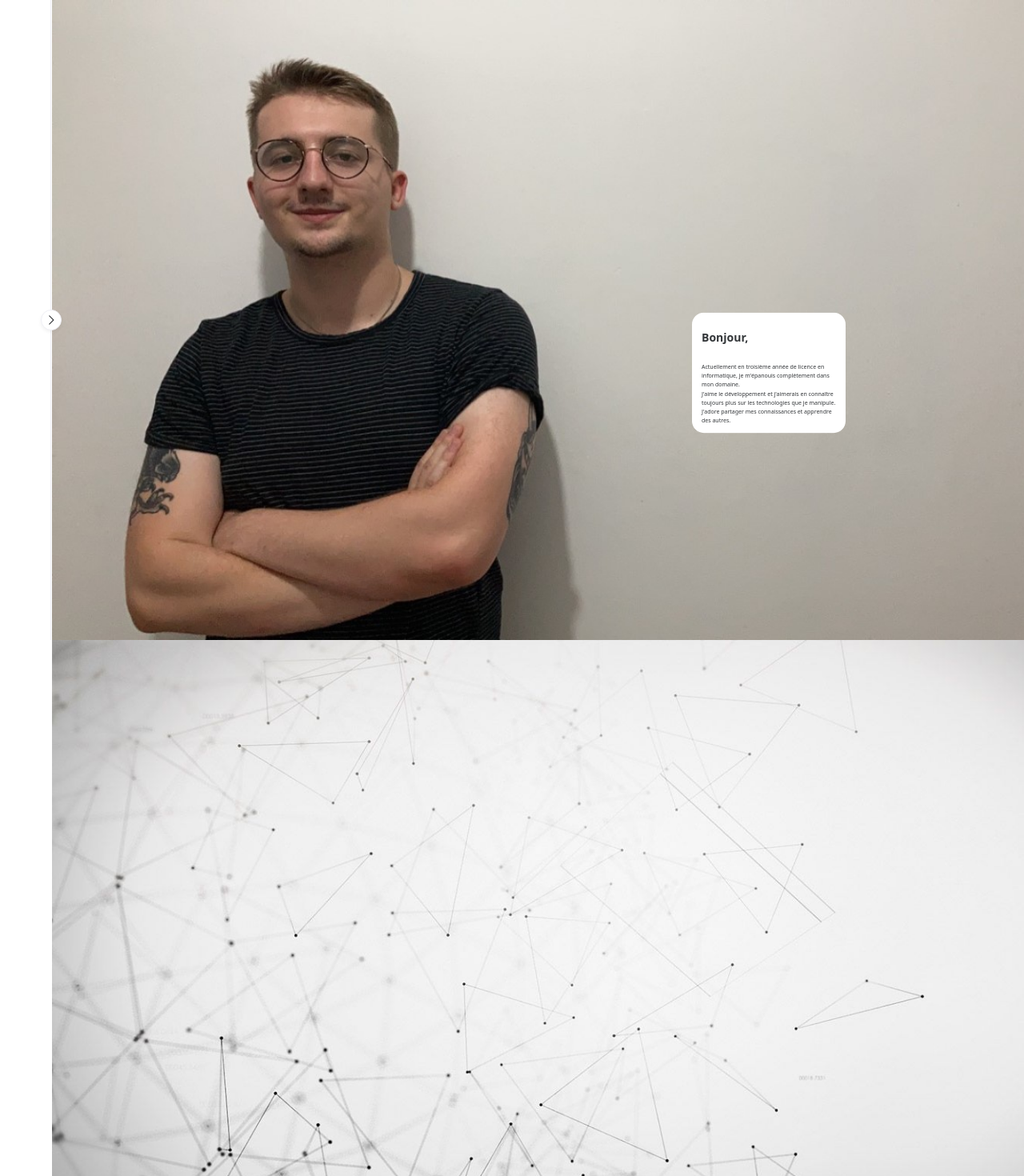
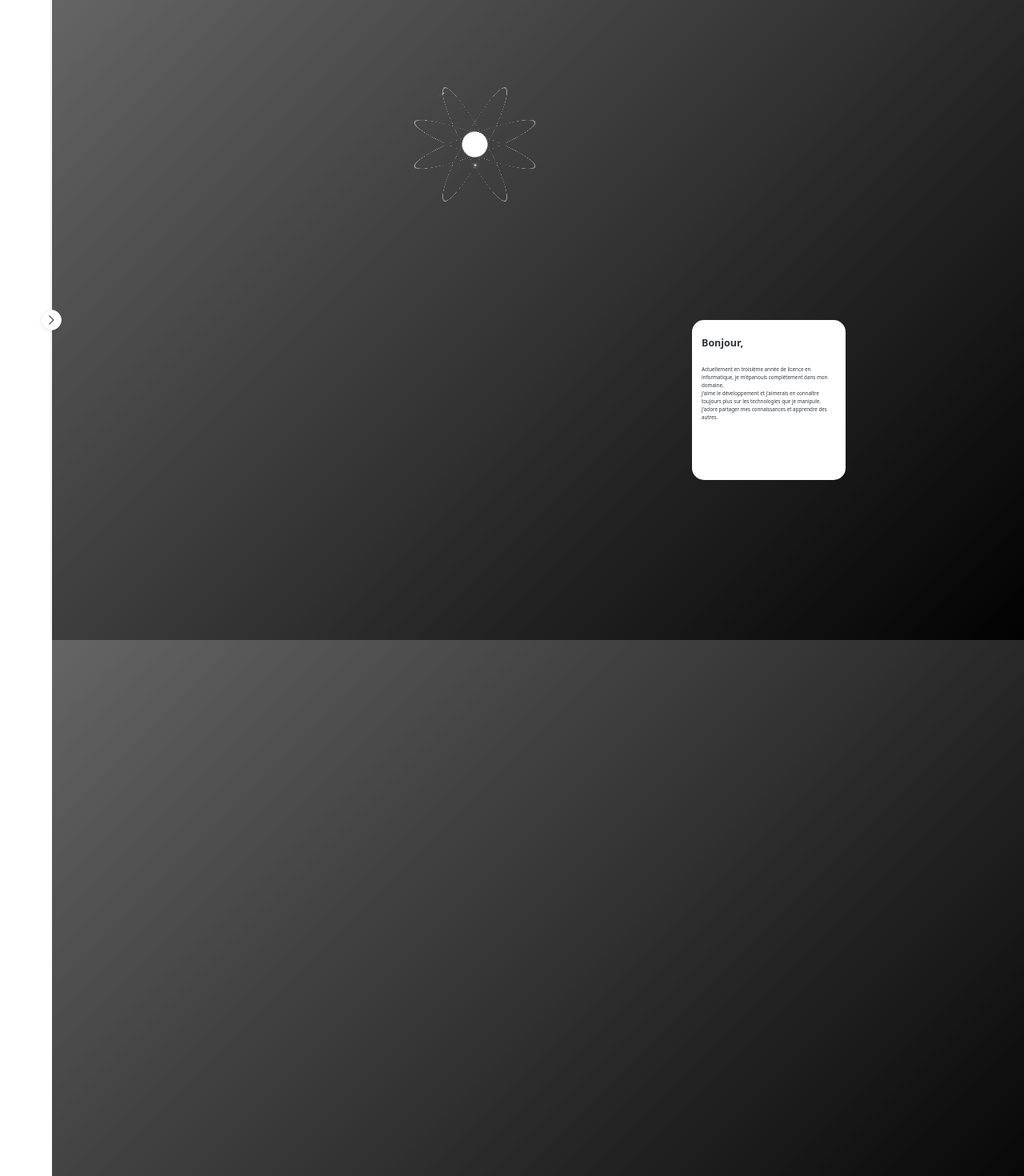
Before and after one commit to blurp748/Portfolio-Mathis-Tanghe, a Vue app: page / in a window 1280 px wide. Shown: the top 1470 px of the page at 80% size. Built offline with nearby package versions, Linux system fonts and the light colour scheme; some icons are missing.

Commit message:
[ + ] Refactor desktop version - Everything work except Projects part

```diff
--- a/src/components/CvComponent.vue
+++ b/src/components/CvComponent.vue
@@ -82,11 +82,6 @@ export default defineComponent({
     padding-top: 10vh;
     height: 75%;
   }
-  .page {
-    background-image: url("../assets/grey2.png");
-    background-repeat: no-repeat;
-    background-size: cover;
-  }
 }
 
 .reveal {
--- a/src/components/MenuComponent.vue
+++ b/src/components/MenuComponent.vue
@@ -24,19 +24,18 @@
       <n-layout class="content">
         <PresentationComponent id="presentation" />
         <PathComponent id="path" />
-        <ProjectsComponent id="projects" />
+        <ProjectsComponent id="project" />
         <CvComponent id="cv" />
       </n-layout>
     </n-layout>
   </div>
   <div class="tiny">
     <n-layout>
-      <PresentationComponent id="presentation" />
+      <PresentationComponent />
       <PathComponent />
       <ProjectsComponent />
       <CvComponent />
     </n-layout>
-    <n-menu class="menuTiny" mode="horizontal" :options="menuOptionsTiny" />
   </div>
 </template>
 
@@ -72,17 +71,6 @@ const menuOptions: MenuOption[] = [
       h(
         'a',
         {
-          href: '#projects',
-        },
-        'Mes projets'
-      ),
-    key: "projects",
-  },
-  {
-    label: () =>
-      h(
-        'a',
-        {
           href: '#path',
         },
         'Mon Parcours'
@@ -94,26 +82,21 @@ const menuOptions: MenuOption[] = [
       h(
         'a',
         {
+          href: '#project',
+        },
+        'Mes projets'
+      ),
+    key: "project",
+  },
+  {
+    label: () =>
+      h(
+        'a',
+        {
           href: '#cv',
         },
         'Mon CV'
       ),
-    key: "cv",
-  },
-];
-
-const menuOptionsTiny: MenuOption[] = [
-  {
-    key: "presentation",
-    href: "#presentation",
-  },
-  {
-    key: "path",
-  },
-  {
-    key: "projects",
-  },
-  {
     key: "cv",
   },
 ];
@@ -130,11 +113,6 @@ export default defineComponent({
   },
   setup() {
 
-    const presRef = ref(null)
-    const projectRef = ref(null)
-    const pathRef = ref(null)
-    const cvRef = ref(null)
-
     function goto(ref : Ref<any>){
       if(ref.value != null){
         var top = ref.value.offsetTop;
@@ -143,17 +121,12 @@ export default defineComponent({
     }
 
     return {
-      presRef,
-      projectRef,
-      pathRef,
-      cvRef,
       menuOptions,
-      menuOptionsTiny,
       collapsed: ref(true),
       renderMenuIcon(option: MenuOption) {
         if (option.key === "cv")
           return h(NIcon, null, { default: () => h(DocumentOutline) });
-        if (option.key === "projects")
+        if (option.key === "project")
           return h(NIcon, null, { default: () => h(Analytics) });
         if (option.key === "path")
           return h(NIcon, null, { default: () => h(SchoolOutline) });
@@ -165,20 +138,39 @@ export default defineComponent({
 </script>
 
 <style scoped>
-.slide {
-  position: fixed;
-  height: 100vh;
-}
 .content {
   margin-left: 65px;
 }
 
 @media screen and (min-width: 721px) {
+  .slide {
+    position: fixed;
+    height: 100vh;
+  }
   .items-menu {
     transform: translateY(40vh);
   }
   .tiny {
     display: none;
+  }
+
+  .content {
+    background: linear-gradient(-45deg, #000000, #222222, #444444, #666666);
+    background-size: 400% 400%;
+    background-attachment: fixed;
+    animation: gradient 30s ease infinite;
+  }
+
+  @keyframes gradient {
+    0% {
+      background-position: 0% 50%;
+    }
+    50% {
+      background-position: 100% 50%;
+    }
+    100% {
+      background-position: 0% 50%;
+    }
   }
 }
 
--- a/src/components/PathComponent.vue
+++ b/src/components/PathComponent.vue
@@ -4,35 +4,50 @@
       <h1 class="title">Mon Parcours</h1>
       <n-timeline class="timeline" horizontal>
         <n-timeline-item
+          class="timeline-item"
           type="success"
-          title="Baccalauréat Scientifique"
-          content="Lycée des Glières - Annemasse"
+          time="2022"
+          color="grey"
+        >
+          <h4 class="title-item">Master Informatique (en cours)</h4>
+          <div class="text-item">Université Savoie Mont Blanc</div>
+        </n-timeline-item>
+        <n-timeline-item
+          class="timeline-item"
+          type="success"
+          time="2022"
+          color="grey"
+        >
+          <h4 class="title-item">Développeur Web pour une PWA</h4>
+          <div class="text-item">Laboratoire du LIRIS - Lyon</div>
+        </n-timeline-item>
+        <n-timeline-item
+          class="timeline-item"
+          type="success"
+          time="2022"
+          color="grey"
+        >
+          <h4 class="title-item">Licence Informatique</h4>
+          <div class="text-item">Université Savoie Mont Blanc - Mention Bien</div>
+        </n-timeline-item>
+        <n-timeline-item
+          class="timeline-item"
+          type="success"
+          time="2022"
+          color="grey"
+        >
+          <h4 class="title-item">Développeur Android</h4>
+          <div class="text-item">Projet tutoré pour l'Office nationale des forêts</div>
+        </n-timeline-item>
+        <n-timeline-item
+          class="timeline-item"
+          type="success"
           time="2017"
-        />
-        <n-timeline-item
-          type="success"
-          title="Développeur Android"
-          content="Projet tutoré pour l'Office nationale des forêts"
-          time="2022"
-        />
-        <n-timeline-item
-          type="success"
-          title="Licence Informatique"
-          content="Université Savoie Mont Blanc - Mention Bien"
-          time="2022"
-        />
-        <n-timeline-item
-          type="success"
-          title="Développeur Web pour une PWA"
-          content="Laboratoire du LIRIS - Lyon"
-          time="2022"
-        />
-        <n-timeline-item
-          type="success"
-          title="Master Informatique (en cours)"
-          content="Université Savoie Mont Blanc"
-          time="2022"
-        />
+          color="grey"
+        >
+          <h4 class="title-item">Baccalauréat Scientifique</h4>
+          <div class="text-item">Lycée des Glières - Annemasse</div>
+        </n-timeline-item>
       </n-timeline>
     </div>
     <div class="tiny reveal fade-left">
@@ -45,7 +60,7 @@
           color="whitesmoke"
         >
           <h4 class="title-item">Master Informatique (en cours)</h4>
-          <div>Université Savoie Mont Blanc</div>
+          <div class="text-item">Université Savoie Mont Blanc</div>
         </n-timeline-item>
         <n-timeline-item
           class="timeline-item"
@@ -54,7 +69,7 @@
           color="whitesmoke"
         >
           <h4 class="title-item">Développeur Web pour une PWA</h4>
-          <div>Laboratoire du LIRIS - Lyon</div>
+          <div class="text-item">Laboratoire du LIRIS - Lyon</div>
         </n-timeline-item>
         <n-timeline-item
           class="timeline-item"
@@ -63,7 +78,7 @@
           color="whitesmoke"
         >
           <h4 class="title-item">Licence Informatique</h4>
-          <div>Université Savoie Mont Blanc - Mention Bien</div>
+          <div class="text-item">Université Savoie Mont Blanc - Mention Bien</div>
         </n-timeline-item>
         <n-timeline-item
           class="timeline-item"
@@ -72,7 +87,7 @@
           color="whitesmoke"
         >
           <h4 class="title-item">Développeur Android</h4>
-          <div>Projet tutoré pour l'Office nationale des forêts</div>
+          <div class="text-item">Projet tutoré pour l'Office nationale des forêts</div>
         </n-timeline-item>
         <n-timeline-item
           class="timeline-item"
@@ -81,7 +96,7 @@
           color="whitesmoke"
         >
           <h4 class="title-item">Baccalauréat Scientifique</h4>
-          <div>Lycée des Glières - Annemasse</div>
+          <div class="text-item">Lycée des Glières - Annemasse</div>
         </n-timeline-item>
       </n-timeline>
     </div>
@@ -137,13 +152,21 @@ export default defineComponent({
     overflow-x: overlay;
   }
 
+  .title-item {
+    color: whitesmoke;
+  }
+
   .page {
     width: calc(100vw - 65px);
-    background-image: url("../assets/background_cv.jpg");
+  }
+
+  .text-item {
+    color: grey;
   }
 
   .title {
     margin-block: 0;
+    color: whitesmoke;
     padding: 50px;
   }
 
@@ -185,6 +208,10 @@ export default defineComponent({
     color: whitesmoke;
   }
 
+  .text-item {
+    color: grey;
+  }
+
   .big {
     display: none;
   }
--- a/src/components/PresentationComponent.vue
+++ b/src/components/PresentationComponent.vue
@@ -1,11 +1,29 @@
 <template>
   <div class="page">
+
     <div class="lines">
       <div class="line"></div>
       <div class="line"></div>
       <div class="line"></div>
     </div>
+
+    <div class="reveal fade-left">
+      <div class="atom atom1">
+        <div class="atom-dot atom-dot1"></div>
+      </div>
+      <div class="atom atom2">
+        <div class="atom-dot atom-dot2"></div>
+      </div>
+      <div class="atom atom3">
+        <div class="atom-dot atom-dot3"></div>
+      </div>
+      <div class="atom atom4">
+        <div class="atom-dot atom-dot4"></div>
+      </div>
+    </div>
+
     <n-card class="card reveal fade-left" :bordered="false">
+    <div class="text">
       <h1>Bonjour,</h1>
       <br />
       Actuellement en troisième année de licence en informatique, je m'épanouis
@@ -13,6 +31,8 @@
       J'aime le développement et j'aimerais en connaître toujours plus sur les
       technologies que je manipule.<br />
       J'adore partager mes connaissances et apprendre des autres.
+    </div>
+
     </n-card>
   </div>
 </template>
@@ -63,18 +83,115 @@ export default defineComponent({
   .lines {
     display: none;
   }
-  .page {
-    background-image: url("../assets/profil.jpg");
-    background-repeat: no-repeat;
-    background-size: cover;
-  }
   .card {
     max-width: 30%;
     display: flex;
     margin: auto;
-    top: 30vh;
+    top: 25vh;
+    height: 50vh;
     left: 20%;
     border-radius: 30px;
+  }
+
+  .text {
+    font-size: calc(4px + 6 * ((100vw - 320px) / 680));
+  }
+  .page {
+    height: 100vh;
+    width: 100vw;
+    overflow: hidden;
+  }
+
+  .atom {
+    border-radius: 50%;
+    border: 1px solid #fff;
+    transform-style: preserve-3d;
+    transform: rotateX(80deg) rotateY(20deg);
+    position: absolute;
+    left: 20vw;
+    top: 25vh;
+  }
+  .atom1::after {
+    content: "";
+    position: absolute;
+    height: 5vw;
+    width: 5vw;
+    background: #fff;
+    border-radius: 50%;
+    transform: rotateX(-80deg) rotateY(0);
+    box-shadow: 0 0 25px #fff;
+    animation: nucleus_ 2s infinite linear;
+    margin-top: -15vw;
+    margin-left: 10vw;
+  }
+
+  .atom2 {
+    transform: rotateX(-80deg) rotateY(20deg);
+  }
+
+  .atom3 {
+    transform: rotateX(-70deg) rotateY(60deg);
+  }
+
+  .atom4 {
+    transform: rotateX(70deg) rotateY(60deg);
+  }
+
+  .atom-dot {
+    width: 25vw;
+    height: 25vw;
+    position: relative;
+    transform-style: preserve-3d;
+    animation: trail_ 2s infinite linear;
+  }
+
+  .atom-dot2 {
+    animation-delay: -0.5s;
+  }
+
+  .atom-dot3 {
+    animation-delay: -1s;
+  }
+
+  .atom-dot4 {
+    animation-delay: -1.5s;
+  }
+
+  .atom-dot::after {
+    content: "";
+    position: absolute;
+    box-shadow: 0 0 12px #fff;
+    margin-left: -5px;
+    width: 5px;
+    height: 5px;
+    border-radius: 50%;
+    background-color: #fff;
+    animation: particle_ 2s infinite linear;
+    left: 50%;
+  }
+
+  @keyframes trail_ {
+    from {
+      transform: rotateZ(0deg);
+    } to {
+      transform: rotateZ(360deg);
+    }
+  }
+
+  @keyframes particle_ {
+    from {
+      transform: rotateX(90deg) rotateY(0deg);
+    } to {
+      transform: rotateX(90deg) rotateY(-360deg);
+    }
+  }
+
+  @keyframes nucleus_ {
+    0%, 100% {
+      box-shadow: 0 0 0 transparent;
+    } 50% {
+      box-shadow: 0 0 25px #fff;
+    }
   }
 }
 @media screen and (max-width: 720px) {
```
